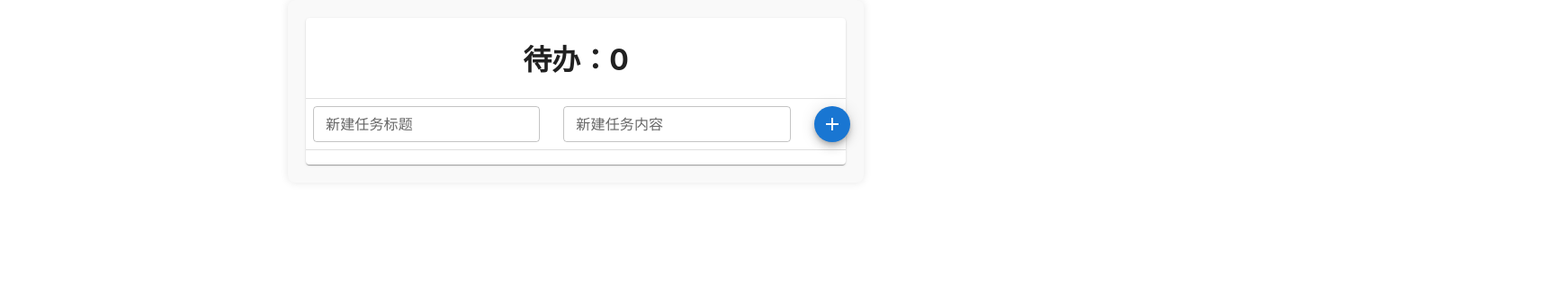
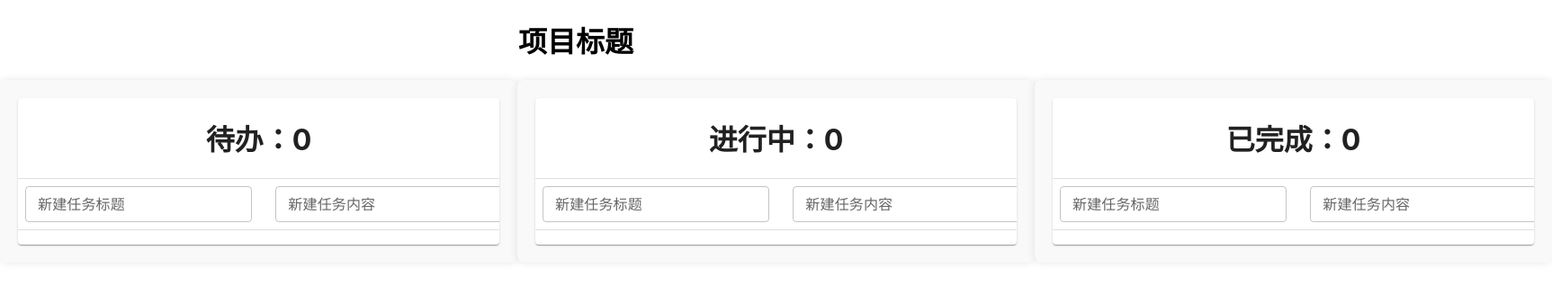
Before and after one commit to changchangnie/NJU-Web-, a React (Create React App) app: page /project in a window 1280 px wide. Shown: the top 328 px of the page at 90% size, 1725 px wide, since content can reach past the window. Built offline with nearby package versions, Linux system fonts and the light colour scheme.

Commit message:
基础项目布局完成。

```diff
--- a/package.json
+++ b/package.json
@@ -23,8 +23,7 @@
     "react-login-page": "^1.0.4",
     "react-router-dom": "^6.26.0",
     "react-scripts": "5.0.1",
-    "web-vitals": "^2.1.4",
-    "react-file-previewer": "^0.6.3"
+    "web-vitals": "^2.1.4"
   },
   "scripts": {
     "start": "react-scripts start",
@@ -50,5 +49,6 @@
       "last 1 safari version"
     ]
   },
-  "proxy": "http://localhost:5000"
+  "proxy": "http://localhost:5000",
+  "homepage": "."
 }
--- a/src/App.js
+++ b/src/App.js
@@ -1,14 +1,16 @@
-import LoginSignup from "./components/LoginSignup";
-import TodoList from "./components/TaskList/TaskList";
+import LoginSignup from "./components/LoginSignup";import TodoList from "./components/TaskList";
 import './App.css'
-import TaskList from "./components/TaskList/TaskList";
+import Project from "./components/Project";
+import {BrowserRouter as Router, Route, Routes} from 'react-router-dom';
 function App() {
-  return (
-      <div className="App">
-        <TaskList></TaskList>
-      </div>
-
-  );
+    return (
+        <Router>
+            <Routes>
+                <Route path="/" element={<LoginSignup/>} />
+                <Route path="/project" element={<Project/>} />
+            </Routes>
+        </Router>
+    );
 }
 
 export default App;
--- a/src/components/Project.jsx
+++ b/src/components/Project.jsx
@@ -0,0 +1,51 @@
+import React, { useState } from "react";
+import TaskList from "./TaskList";
+import Stack from "@mui/material/Stack";
+
+const Project = () => {
+    const [todoTasks, setTodoTasks] = useState([]);
+    const [inProgressTasks, setInProgressTasks] = useState([]);
+    const [completedTasks, setCompletedTasks] = useState([]);
+
+    const moveTask = (taskId, fromList, toList) => {
+        let taskToMove;
+        let updatedFromList;
+
+        // 根据来源列表找到任务并移除
+        if (fromList === "todo") {
+            taskToMove = todoTasks.find(task => task.id === taskId);
+            updatedFromList = todoTasks.filter(task => task.id !== taskId);
+            setTodoTasks(updatedFromList);
+        } else if (fromList === "inProgress") {
+            taskToMove = inProgressTasks.find(task => task.id === taskId);
+            updatedFromList = inProgressTasks.filter(task => task.id !== taskId);
+            setInProgressTasks(updatedFromList);
+        } else if (fromList === "completed") {
+            taskToMove = completedTasks.find(task => task.id === taskId);
+            updatedFromList = completedTasks.filter(task => task.id !== taskId);
+            setCompletedTasks(updatedFromList);
+        }
+
+        // 将任务添加到目标列表
+        if (toList === "completed") {
+            setCompletedTasks(prevTasks => [...prevTasks, taskToMove]);
+        } else if (toList === "inProgress") {
+            setInProgressTasks(prevTasks => [...prevTasks, taskToMove]);
+        } else if (toList === "todo") {
+            setTodoTasks(prevTasks => [...prevTasks, taskToMove]);
+        }
+    };
+
+    return (
+        <div>
+            <h1 align="center">项目标题</h1>
+            <Stack direction="row">
+                <TaskList TaskListTitle={"待办"} tasks={todoTasks} setTasks={setTodoTasks} moveTask={moveTask} fromList="todo" />
+                <TaskList TaskListTitle={"进行中"} tasks={inProgressTasks} setTasks={setInProgressTasks} moveTask={moveTask} fromList="inProgress" />
+                <TaskList TaskListTitle={"已完成"} tasks={completedTasks} setTasks={setCompletedTasks} moveTask={moveTask} fromList="completed" />
+            </Stack>
+        </div>
+    );
+};
+
+export default Project;
--- a/src/components/Task/Task.jsx
+++ b/src/components/Task.jsx
@@ -12,6 +12,7 @@ import Button from '@mui/material/Button';
 import DeleteIcon from '@mui/icons-material/Delete';
 import AttachFileIcon from '@mui/icons-material/AttachFile';
 import CommentIcon from '@mui/icons-material/Comment';
+import BasicSelect from "./selector";
 import {
     IconButton,
     Dialog,
@@ -22,10 +23,10 @@ import {
     ListItem,
     ListItemText
 } from "@mui/material";
-import Comment from '../Comment';
+import Comment from './Comment';
 import { useDropzone } from 'react-dropzone';
 
-export default function Task({ propTitle, propDescription, propTime, onDelete }) {
+export default function Task({ propTitle, propDescription, propTime, onDelete, initialState,onToggle,onMoveToList}) {
     const Item = styled(Paper)(({ theme }) => ({
         backgroundColor: theme.palette.mode === 'dark' ? '#1A2027' : '#fff',
         ...theme.typography.body2,
@@ -46,6 +47,7 @@ export default function Task({ propTitle, propDescription, propTime, onDelete })
 
     const handleEdit = (setter) => (event) => {
         setter((event.target.textContent) !== "" ? event.target.textContent : "请输入内容...");
+        onToggle(title,description,comments,attachments);
     };
 
     const handleAddComment = (newComment) => {
@@ -70,10 +72,13 @@ export default function Task({ propTitle, propDescription, propTime, onDelete })
     const handleAddAttachment = () => {
         setShowAttachments(true);
         setDialogOpen(true);
+        onToggle(title,description,comments,attachments);
     }
 
     const handleDeleteAttachment = (index) => {
+        URL.revokeObjectURL(attachments[index].previewer);
         setAttachments(prevAttachments => prevAttachments.filter((_, idx) => idx !== index));
+        onToggle(title,description,comments,attachments);
     }
 
     const handleDrop = (acceptedFiles) => {
@@ -87,10 +92,11 @@ export default function Task({ propTitle, propDescription, propTime, onDelete })
                 previewer: URL.createObjectURL(file), // 创建预览 URL
                 file // 也可以存储完整的文件对象
             }));
-            console.log(validFiles[0].name);
+            console.log(validFiles[0].previewer);
             setAttachments(prev => [...prev, ...filesWithDetails]);
         }
         setDialogOpen(false);
+        onToggle(title,description,comments,attachments);
     };
 
     const handlePreviewFile = (fileName) => {
@@ -237,6 +243,7 @@ export default function Task({ propTitle, propDescription, propTime, onDelete })
                     <Button onClick={() => setPreviewOpen(false)}>关闭</Button>
                 </DialogActions>
             </Dialog>)}
+            <BasicSelect initialState={initialState}/>
         </Card>
     );
 }
--- a/src/components/TaskList/TaskList.jsx
+++ b/src/components/TaskList.jsx
@@ -1,26 +1,22 @@
-import {useEffect, useState} from "react";
-import "./TaskList.css";
-import Task from "../Task/Task";
-import FloatingActionButtons from "../PlusButton";
-import BasicTextFields from "../TextField";
+import { useEffect, useState } from "react";
+import "./TaskList/TaskList.css";
+import Task from "./Task";
+import FloatingActionButtons from "./PlusButton";
+import BasicTextFields from "./TextField";
 import Card from "@mui/material/Card";
 import Divider from "@mui/material/Divider";
-import Paper from "@mui/material/Paper";
 
-const TaskList = () => {
-    const [tasks, setTasks] = useState([]);
+const TaskList = ({ TaskListTitle, tasks, setTasks, moveTask, fromList }) => {
     const [title, setTitle] = useState(""); // 任务标题
     const [description, setDescription] = useState(""); // 任务内容
 
     useEffect(() => {
-        const storedTasks = JSON.parse(localStorage.getItem("todo"));
-        if (storedTasks) {
-            setTasks(storedTasks);
-        }
-    }, []);
+        const storedTasks = JSON.parse(localStorage.getItem(TaskListTitle)) || [];
+        setTasks(storedTasks);
+    }, [TaskListTitle, setTasks]);
 
     const updateLocalStorage = (updatedTasks) => {
-        localStorage.setItem("todo", JSON.stringify(updatedTasks));
+        localStorage.setItem(TaskListTitle, JSON.stringify(updatedTasks));
         setTasks(updatedTasks);
     };
 
@@ -31,7 +27,8 @@ const TaskList = () => {
                 title,
                 description,
                 createdAt: new Date().toLocaleString(), // 添加创建时间
-                completed: false
+                attachments:[],
+                comments:[],
             };
             const updatedTasks = [...tasks, newTask];
             updateLocalStorage(updatedTasks);
@@ -41,24 +38,26 @@ const TaskList = () => {
     };
 
     const deleteTask = (id) => {
-        console.log("删除");
         const updatedTasks = tasks.filter((item) => item.id !== id);
         updateLocalStorage(updatedTasks);
     };
 
-    const toggleTask = (id, newTitle, newDescription) => {
+    const toggleTask = (id, newTitle, newDescription,newComments,newAttachments) => {
         const updatedTasks = tasks.map((item) =>
-            item.id === id ? {...item, title: newTitle, description: newDescription} : item
+            item.id === id ? { ...item, title: newTitle, description: newDescription,comments: newComments,attachments: newAttachments} : item
         );
         updateLocalStorage(updatedTasks);
+    };
+    const moveTaskToList = (id, toList) => {
+        moveTask(id, fromList, toList);
     };
 
     return (
         <div className="todo-container">
-            <Paper>
-                <h1>待办：{tasks.length}</h1>
-                <Divider/>
-                <div className="add-todo" style={{display: 'flex', alignItems: 'center'}}>
+            <Card sx={{ width: "535px" }}>
+                <h1 align="center">{TaskListTitle}：{tasks.length}</h1>
+                <Divider />
+                <div className="add-todo" style={{ display: 'flex', alignItems: 'center' }}>
                     <BasicTextFields
                         placeholder={"新建任务标题"}
                         value={title} // 传递标题的值
@@ -71,7 +70,7 @@ const TaskList = () => {
                     />
                     <FloatingActionButtons onClick={addTask}></FloatingActionButtons>
                 </div>
-                <Divider/>
+                <Divider />
                 <div className="todo-list">
                     <ul>
                         {tasks.map((item) => (
@@ -81,12 +80,14 @@ const TaskList = () => {
                                 propDescription={item.description} // 传递内容
                                 propTime={item.createdAt} // 传递创建时间
                                 onDelete={() => deleteTask(item.id)} // 删除任务
-                                onToggle={(newTitle, newDescription) => toggleTask(item.id, newTitle, newDescription)} // 更新任务
+                                onToggle={(newTitle, newDescription,newComments,newAttachments) => toggleTask(item.id, newTitle, newDescription,newComments,newAttachments)} // 更新任务
+                                onMoveToList={(toList) => moveTaskToList(item.id, toList)} // 移动到指定状态
+                                initialState={TaskListTitle}
                             />
                         ))}
                     </ul>
                 </div>
-            </Paper>
+            </Card>
         </div>
     );
 };
```
Also changed, not shown: src/components/LoginSignup.jsx (+27 -28 lines).
